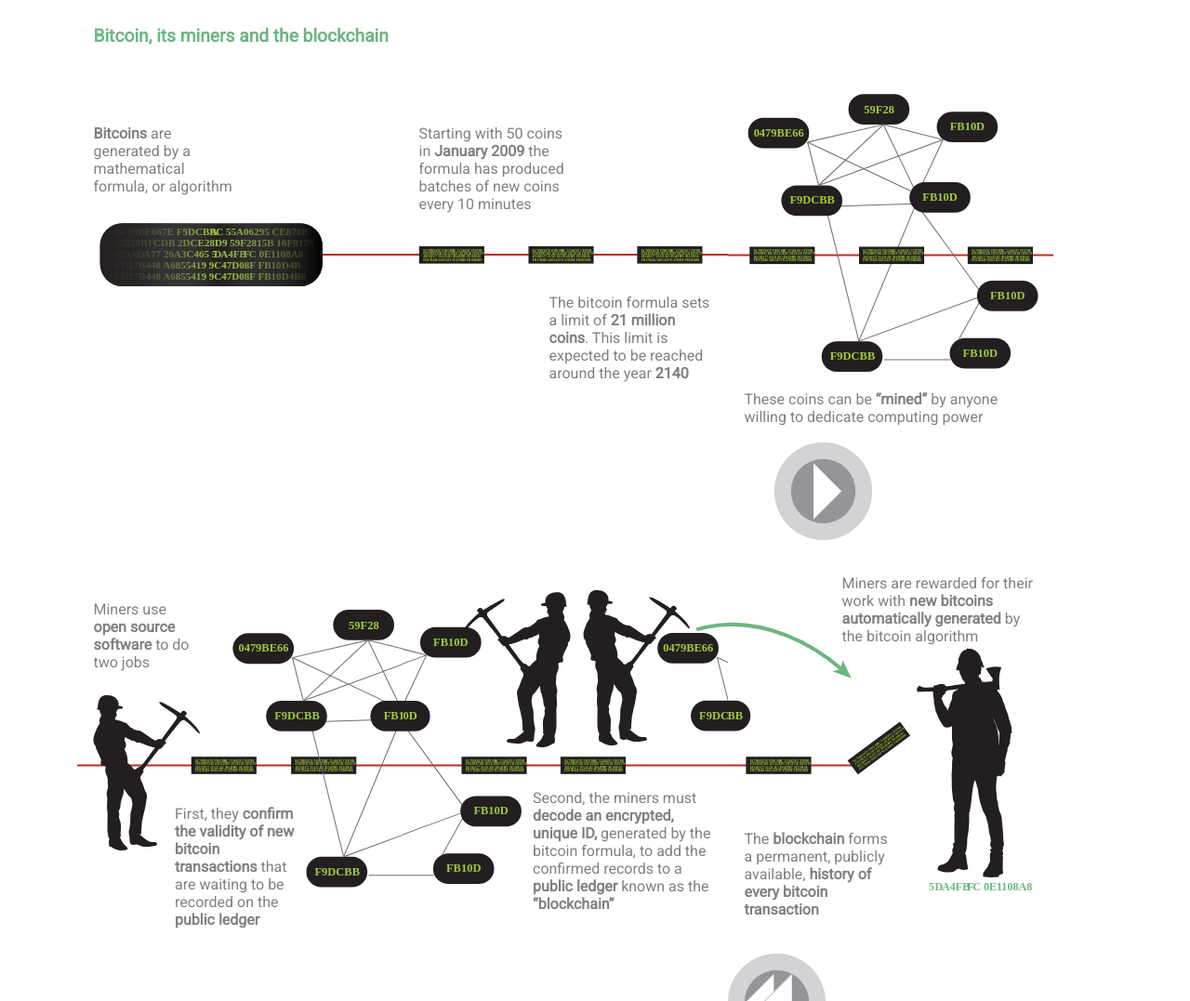
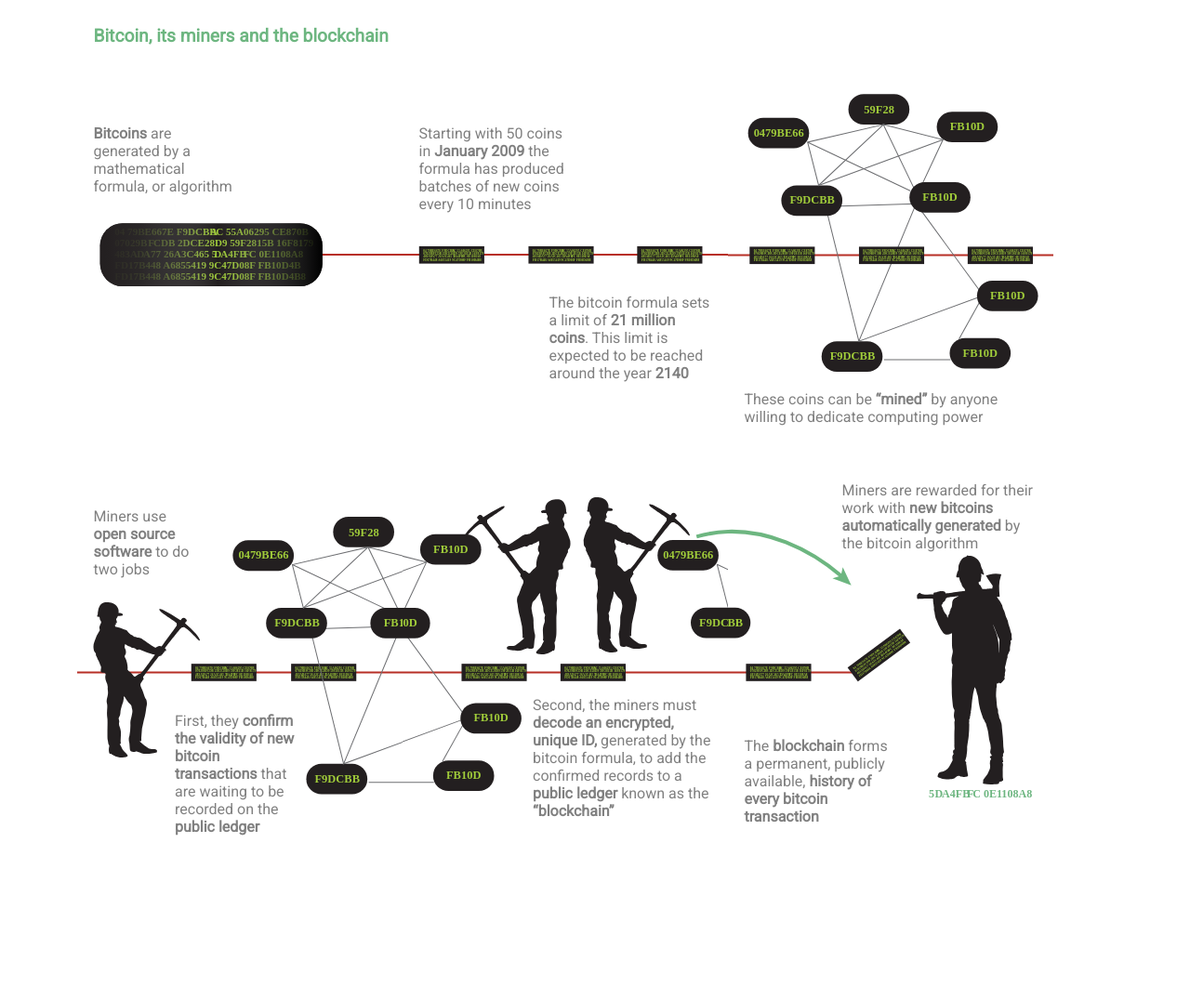
Before and after one commit to JohnnyGrafix/bitcoin, a plain HTML site: page index.html in a window 1280 px wide. Shown: the top 1077 px of the page at 93% size. After the commit the page ends 1008 px from the top, so only its background shows below. Drawn offline with Linux system fonts and the light colour scheme.

Commit message:
improves spacing

```diff
--- a/assets/css/style.css
+++ b/assets/css/style.css
@@ -104,11 +104,16 @@
 	margin-right: 50%;
 }
 @media only screen and (min-width: 730px){
-	#forward1, #p2text1, #back2, #p4text1, #forward3, #back4, #p6text1, #back5, #forward5 {
+	#forward1, #p2text1, #p3text1, #p5text1, #back2, #p4text1, #forward3, #back4, #p6text1, #back5, #forward5 {
 		display: none;
 	}
-
-}
+	.buttonDiv {
+	display: none;
+	}
+	.main {
+		margin-bottom: -50px;
+	}
+	}
 @media only screen and (min-width: 1080px) {
 	#forward2, #back3, #p3text1, #p5text1, #forward4{
 		display: none;
@@ -117,6 +122,6 @@
 		display: block;
 	}
 	.main {
-		margin-bottom: 0px;
+		margin-bottom: -100px;
 	}
 }
```
